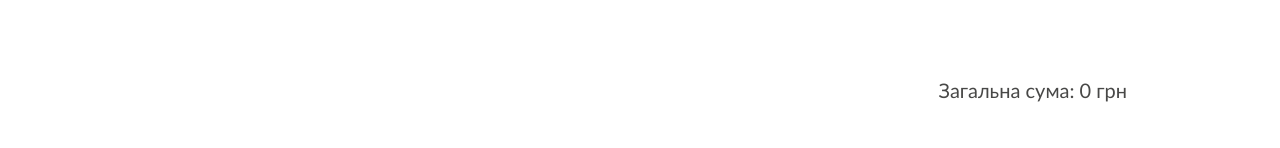
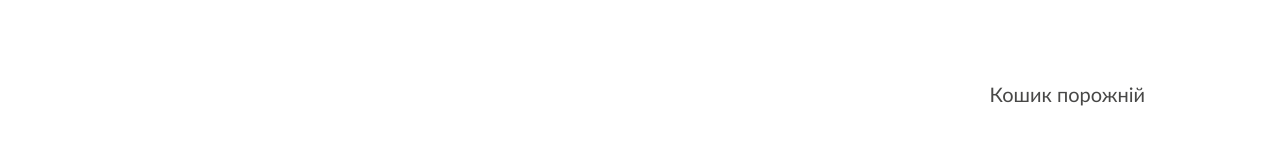
Before and after one commit to biryukov-m/aethetics, a React (Create React App) app: page /order/contacts in a window 1280 px wide. Shown: the part 651-799 px from the top of the page. Built offline with nearby package versions, Linux system fonts and the light colour scheme.

Commit message:
ref: Reworked basket components for counting total cost and fetching basket data in one hook

```diff
--- a/src/modules/basket-modal/BasketItem/BasketItem.component.tsx
+++ b/src/modules/basket-modal/BasketItem/BasketItem.component.tsx
@@ -14,7 +14,6 @@ interface IBasketProps {
 
 export const BasketItem: React.FC<IBasketProps> = ({ product, quantity }) => {
   const { remove, updateQuantity } = useContext(BasketContext);
-
   const removeFromBasketHandler = () => {
     remove(product._id);
   };
--- a/src/modules/basket-modal/BasketModal.component.tsx
+++ b/src/modules/basket-modal/BasketModal.component.tsx
@@ -20,15 +20,13 @@ const BasketModal: React.FC<IProps> = ({ closeHandler }) => {
     <Styled.Overlay onClick={closeHandler}>
       <Styled.Wrapper onClick={(e) => handleBasketClick(e)}>
         <Styled.HeaderContainer>
-          <Styled.Header>
-            {isBasketExists ? 'Ваше замовлення' : 'Тут буде ваше замовлення'}
-          </Styled.Header>
+          {isBasketExists && <Styled.Header>Ваше замовлення</Styled.Header>}
           <CloseButton onClick={closeHandler} />
         </Styled.HeaderContainer>
         {isBasketExists ? (
           <BasketWithData basket={basket} />
         ) : (
-          <Styled.SubHeader>Кошик ще порожній</Styled.SubHeader>
+          <Styled.SubHeader>Кошик порожній</Styled.SubHeader>
         )}
         <Styled.ContinueShopping onClick={closeHandler}>Продовжити покупки</Styled.ContinueShopping>
         {isBasketExists && (
--- a/src/modules/basket-modal/BasketWithData.tsx
+++ b/src/modules/basket-modal/BasketWithData.tsx
@@ -1,24 +1,15 @@
 import React from 'react';
-import { useQuery } from '@tanstack/react-query';
 import * as Styled from './BasketModal.styled';
-import { QUERY_KEYS } from '../../constants/appKeys';
-import productService from '../../services/products.service';
-import { queryClient } from '../common/api/queryClient';
-import { useFetchTotalCost } from '../hooks/useFetchTotalCost';
 import { IBasketItem } from '../../services/basket.service';
 import { BasketItem } from './BasketItem/BasketItem.component';
+import { useFetchBasket } from '../hooks/useFetchBasket';
 
 interface IProps {
   basket: IBasketItem[];
 }
 
 export const BasketWithData: React.FC<IProps> = ({ basket }) => {
-  const totalCost = useFetchTotalCost(basket, queryClient);
-  const idsFromBasket = basket.map((item) => item.id);
-  const { isPending, data } = useQuery({
-    queryKey: [QUERY_KEYS.products.name, QUERY_KEYS.products.options.minimized, ...idsFromBasket],
-    queryFn: () => productService.getByIds(idsFromBasket)
-  });
+  const { isPending, data, totalCost } = useFetchBasket(basket);
 
   if (isPending) {
     return <Styled.SubHeader>Завантажуємо...</Styled.SubHeader>;
--- /dev/null
+++ b/src/modules/hooks/useFetchBasket.ts
@@ -0,0 +1,22 @@
+import { useQuery } from '@tanstack/react-query';
+import { useEffect, useState } from 'react';
+import { QUERY_KEYS } from '../../constants/appKeys';
+import basketService, { IBasketItem } from '../../services/basket.service';
+import productService from '../../services/products.service';
+
+export const useFetchBasket = (basket: IBasketItem[]) => {
+  const idsFromBasket = basket.map((item) => item.id);
+  const [totalCost, setTotalCost] = useState(0);
+  const { isPending, data, error } = useQuery({
+    queryKey: [QUERY_KEYS.products.name, QUERY_KEYS.products.options.minimized, ...idsFromBasket],
+    queryFn: () => productService.getByIds(idsFromBasket)
+  });
+
+  useEffect(() => {
+    if (!isPending && !error && data) {
+      setTotalCost(basketService.countTotalCost(data));
+    }
+  }, [basket, data]);
+
+  return { isPending, data, totalCost };
+};
--- a/src/modules/hooks/useFetchTotalCost.ts
+++ /dev/null
@@ -1,34 +0,0 @@
-import { QueryClient } from '@tanstack/react-query';
-import { useEffect, useState } from 'react';
-import { IBasketItem } from '../../services/basket.service';
-import productService from '../../services/products.service';
-import { QUERY_KEYS } from '../../constants/appKeys';
-
-export const useFetchTotalCost = (basket: IBasketItem[], queryClient: QueryClient) => {
-  const [totalCost, setTotalCost] = useState(0);
-
-  useEffect(() => {
-    const fetchProductDetails = async () => {
-      let sum = 0;
-
-      await Promise.all(
-        basket.map(async (item) => {
-          const product = await queryClient.fetchQuery({
-            queryKey: [QUERY_KEYS.product.name, 'total_cost', item.id],
-            queryFn: () => productService.getById(item.id)
-          });
-
-          if (product) {
-            sum += product.price * item.quantity;
-          }
-        })
-      );
-
-      setTotalCost(sum);
-    };
-
-    fetchProductDetails();
-  }, [basket, queryClient]);
-
-  return totalCost;
-};
--- a/src/modules/order/components/OrderBasket/OrderBasket.styled.ts
+++ b/src/modules/order/components/OrderBasket/OrderBasket.styled.ts
@@ -15,3 +15,10 @@ export const TotalPrice = styled.p`
   font-size: ${FONTS.SIZES.m};
   text-align: right;
 `;
+export const Header = styled.h3`
+  font-family: ${FONTS.FAMILIES.normal};
+  font-weight: ${FONTS.WEIGHTS.light};
+  font-size: ${FONTS.SIZES.m};
+  margin-bottom: 48px;
+  text-align: right;
+`;
--- a/src/modules/order/components/OrderBasket/OrderBasket.tsx
+++ b/src/modules/order/components/OrderBasket/OrderBasket.tsx
@@ -1,25 +1,19 @@
-import React, { useContext, useMemo } from 'react';
+import React, { useContext } from 'react';
 import * as Styled from './OrderBasket.styled';
 import { BasketContext } from '../../../basket-modal/Basket.provider';
-import OrderBasketItem from './OrderBasketItem';
-import { queryClient } from '../../../common/api/queryClient';
-import { useFetchTotalCost } from '../../../hooks/useFetchTotalCost';
+import { OrderBasketWithData } from './OrderBasketWithData';
 
 export const OrderBasket: React.FC = () => {
   const { basket } = useContext(BasketContext);
-  const totalCost = useFetchTotalCost(basket, queryClient);
-  const basketItems = useMemo(
-    () =>
-      basket.map((item) => (
-        <OrderBasketItem key={item.id} _id={item.id} quantity={item.quantity} />
-      )),
-    [basket]
-  );
+  const isBasketExists = basket && basket.length > 0;
 
   return (
-    <>
-      <Styled.Wrapper>{basketItems}</Styled.Wrapper>
-      <Styled.TotalPrice>Загальна сума: {totalCost} грн</Styled.TotalPrice>
-    </>
+    <Styled.Wrapper>
+      {isBasketExists ? (
+        <OrderBasketWithData basket={basket} />
+      ) : (
+        <Styled.Header>Кошик порожній</Styled.Header>
+      )}
+    </Styled.Wrapper>
   );
 };
--- a/src/modules/order/components/OrderBasket/OrderBasketItem.tsx
+++ b/src/modules/order/components/OrderBasket/OrderBasketItem.tsx
@@ -3,50 +3,29 @@ import * as Styled from './OrderBasketItem.styled';
 import { BasketContext } from '../../../basket-modal/Basket.provider';
 import { QuantityInput } from '../../../common/components/QuantityInput/QuantityInput.component';
 import { CloseButton } from '../../../common/components/CloseButton/CloseButton.component';
-import useFetchProduct from '../../../hooks/useFetchProduct';
 import basketService, { IBasketItemQuantity } from '../../../../services/basket.service';
 import getSanityImageUrl from '../../../../utils/getSanityImageUrl';
-import { ProductModel } from '../../../models/ProductModel';
+import { ProductModelMin } from '../../../models';
 
-interface IProps {
-  _id: ProductModel['_id'];
+interface IBasketProps {
+  product: ProductModelMin;
   quantity: IBasketItemQuantity;
 }
 
-const OrderBasketItem: React.FC<IProps> = ({ _id, quantity }) => {
-  const { data: product, error, isPending } = useFetchProduct(_id);
+const OrderBasketItem: React.FC<IBasketProps> = ({ product, quantity }) => {
   const { remove, updateQuantity } = useContext(BasketContext);
-
   const removeFromBasketHandler = () => {
-    remove(_id);
+    remove(product._id);
   };
   const increaseQuantityHandler = () => {
-    updateQuantity(_id, 1);
+    updateQuantity(product._id, 1);
   };
   const decreaseQuantityHandler = () => {
-    updateQuantity(_id, -1);
+    updateQuantity(product._id, -1);
   };
 
-  if (isPending) {
-    return (
-      <Styled.Flex>
-        <Styled.ImageCol>...</Styled.ImageCol>
-        <Styled.Name>...</Styled.Name>
-        <CloseButton onClick={removeFromBasketHandler} />
-      </Styled.Flex>
-    );
-  }
-
-  if (error) {
-    <Styled.Flex>
-      <Styled.ImageCol>...</Styled.ImageCol>
-      <Styled.Name>Сталась помилка: {error.message}</Styled.Name>
-    </Styled.Flex>;
-  }
-
-  if (product) {
   const imageUrl = getSanityImageUrl(product.image);
-    const productSummaryCost = basketService.getProductSummaryCost(product.price, _id);
+  const productSummaryCost = basketService.getProductSummaryCost(product.price, product._id);
 
   return (
     <Styled.Flex>
@@ -65,9 +44,6 @@ const OrderBasketItem: React.FC<IProps> = ({ _id, quantity }) => {
       <CloseButton onClick={removeFromBasketHandler} />
     </Styled.Flex>
   );
-  }
-
-  return <h3>Сталась невідома помилка :(</h3>;
 };
 
 export default OrderBasketItem;
--- /dev/null
+++ b/src/modules/order/components/OrderBasket/OrderBasketWithData.tsx
@@ -0,0 +1,35 @@
+import React from 'react';
+import * as Styled from './OrderBasket.styled';
+import { IBasketItem } from '../../../../services/basket.service';
+import { useFetchBasket } from '../../../hooks/useFetchBasket';
+import OrderBasketItem from './OrderBasketItem';
+
+interface IProps {
+  basket: IBasketItem[];
+}
+
+export const OrderBasketWithData: React.FC<IProps> = ({ basket }) => {
+  const { isPending, data, totalCost } = useFetchBasket(basket);
+
+  if (isPending) {
+    return <Styled.Header>Завантажуємо...</Styled.Header>;
+  }
+
+  if (data) {
+    return (
+      <>
+        <Styled.Header>В кошику {basket.length} товарів</Styled.Header>
+        {data.map((item) => (
+          <OrderBasketItem
+            key={item._id}
+            product={item}
+            quantity={basket.find((record) => record.id === item._id)!.quantity}
+          />
+        ))}
+        <Styled.TotalPrice>Загальна сума: {totalCost} грн</Styled.TotalPrice>
+      </>
+    );
+  }
+
+  return <Styled.Header>Сталася помилка</Styled.Header>;
+};
--- a/src/services/basket.service.ts
+++ b/src/services/basket.service.ts
@@ -1,5 +1,6 @@
 import { IProductId } from '../types/products';
 import { ProductModel } from '../modules/models/ProductModel';
+import { ProductModelMin } from '../modules/models';
 
 export type IBasketItemId = IProductId;
 export type IBasketItemQuantity = number;
@@ -70,6 +71,16 @@ class BasketService {
     const totalItemsQuantity = basket.reduce((total, item) => total + item.quantity, 0);
     return totalItemsQuantity;
   }
+
+  countTotalCost = (productsArr: ProductModelMin[] | ProductModel[]) => {
+    if (!productsArr) return 0;
+    let totalPrice = 0;
+    productsArr.forEach((product) => {
+      const quantity = this.getQuantityOfProductId(product._id);
+      if (quantity) totalPrice += quantity * product.price;
+    });
+    return totalPrice;
+  };
 }
 
 const basketService = new BasketService();
```
Lines whose indentation alone changed are shown as unchanged.
